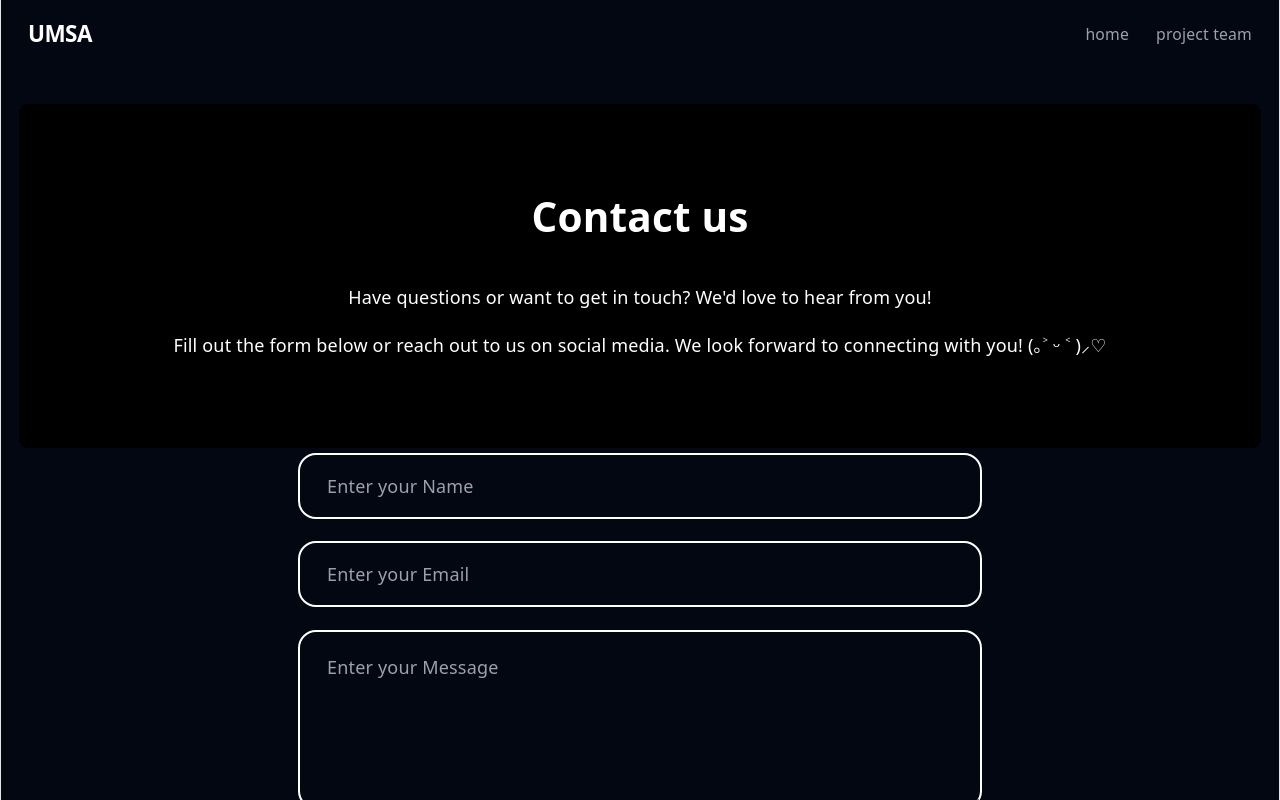
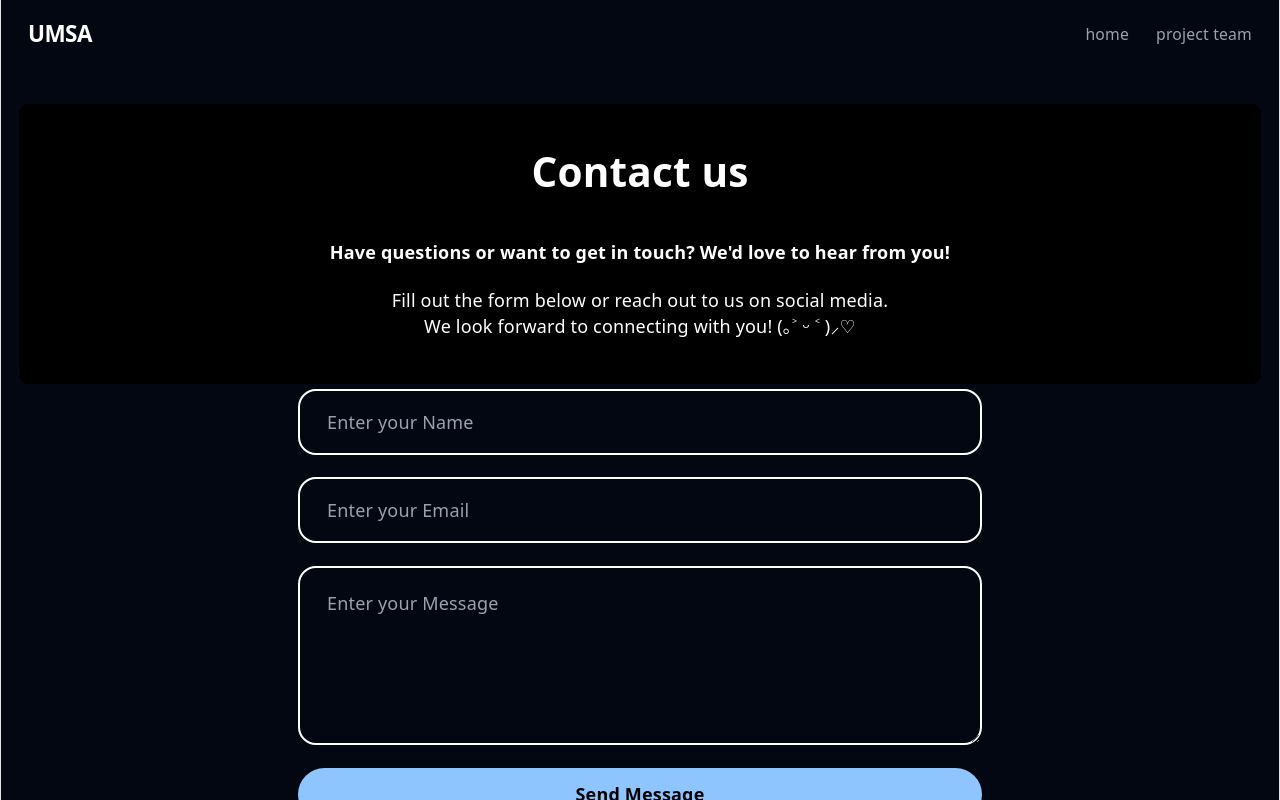
Before and after one commit to UoaWDCC/umsa, a React (Vite) app in the folder client/: page /contact in a window 1280 px wide. Shown: the top 800 px of the page. Built offline with nearby package versions, Linux system fonts and the light colour scheme.

Commit message:
feat: Fixed text

```diff
--- a/client/src/pages/Contact.tsx
+++ b/client/src/pages/Contact.tsx
@@ -23,13 +23,13 @@ export default function Contact() {
   };
   return (
     <>
-      <div className="bg-[#000000] w-full p-20 items-center justify-center rounded-lg">
+      <div className="bg-[#000000] w-full p-10 items-center justify-center rounded-lg">
         <h1 className="text-4xl font-bold text-white">Contact us</h1>
-        <p className="text-white text-center mt-10">
+        <p className="text-white font-bold text-center mt-10">
           Have questions or want to get in touch? We&apos;d love to hear from you!
         </p>
         <p className="text-white text-center mt-5">
-          Fill out the form below or reach out to us on social media. We look forward to connecting with you! (｡˃ ᵕ ˂ )⸝♡
+          Fill out the form below or reach out to us on social media.<br></br>We look forward to connecting with you! (｡˃ ᵕ ˂ )⸝♡
         </p>
       </div>
 
```
